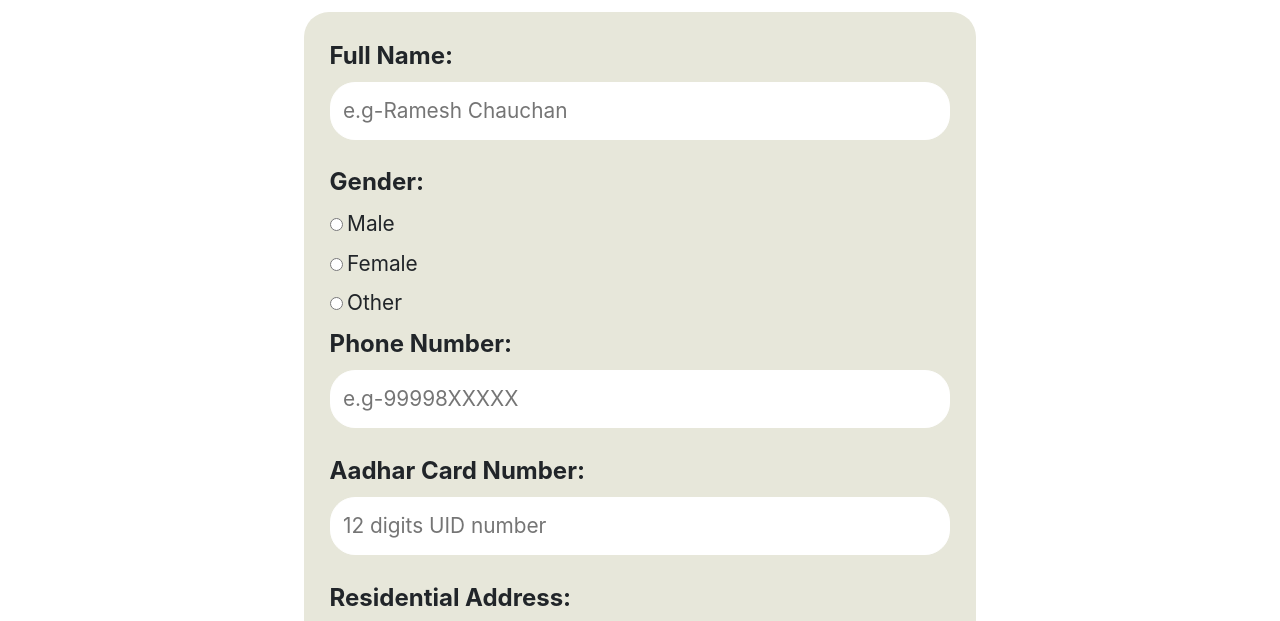
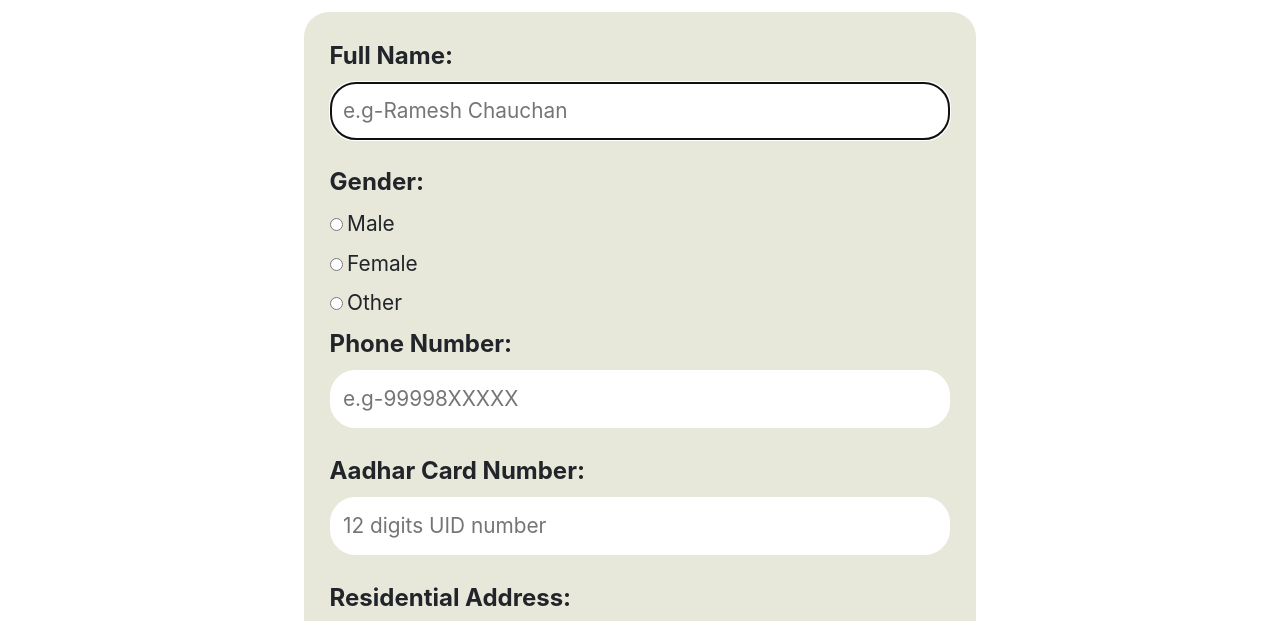
Before and after one commit to anujarora0502/sahayak, a plain HTML site: page help.html in a window 1280 px wide. Shown: the part 174-795 px from the top of the page. Drawn offline with nearby package versions, Linux system fonts and the light colour scheme.

Commit message:
Update help.html

```diff
--- a/help.html
+++ b/help.html
@@ -50,7 +50,7 @@
 
             <form class="" action="/" method="post">
               <label class = "formlabel" for="fname">Full Name:</label><br>
-              <input id="fname" class="form-input" type="text" name="fname" placeholder="e.g-Ramesh Chauchan" required active>
+              <input id="fname" class="form-input" type="text" name="fname" placeholder="e.g-Ramesh Chauchan" required autofocus>
               <label class = "formlabel" for="gender">Gender:</label><br>
               <input id="Male" type="radio" name="gender" value="male">
               <label for="Male" class="form-input-radio">Male</label><br>
```
